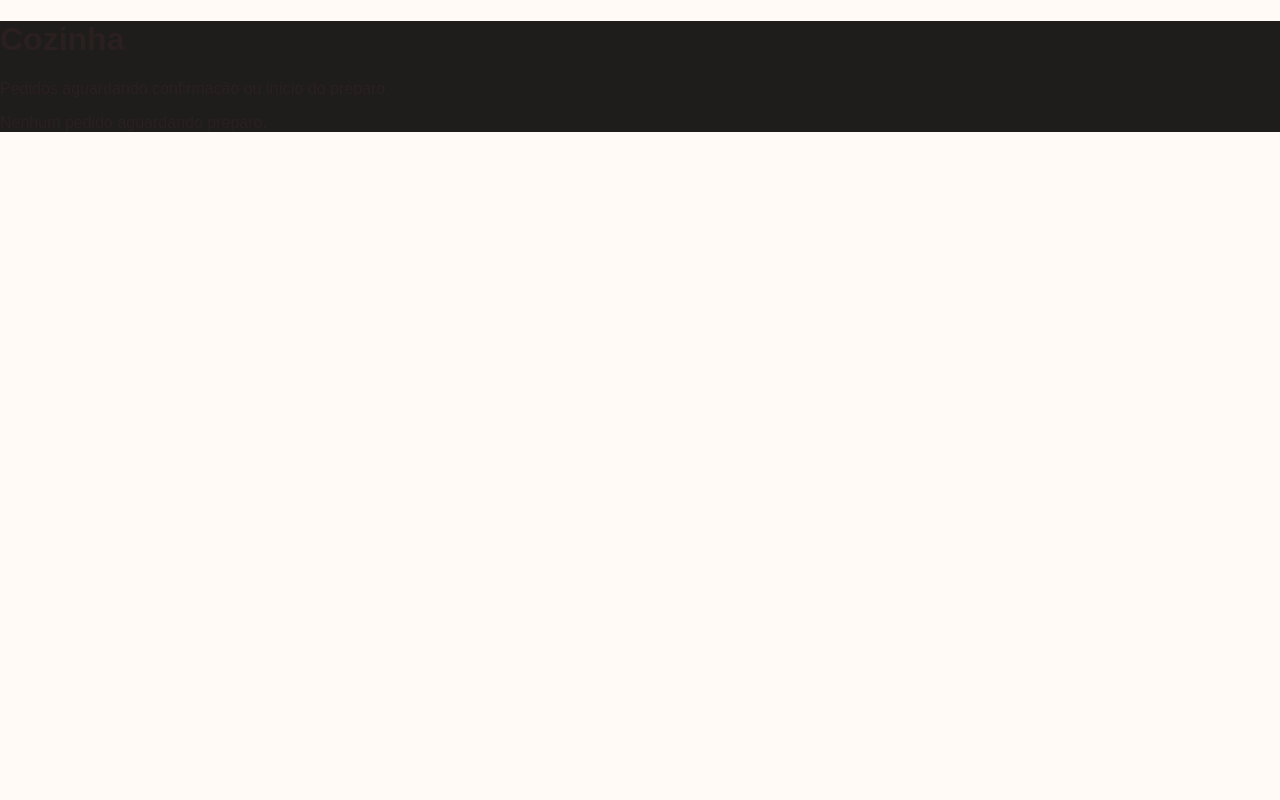
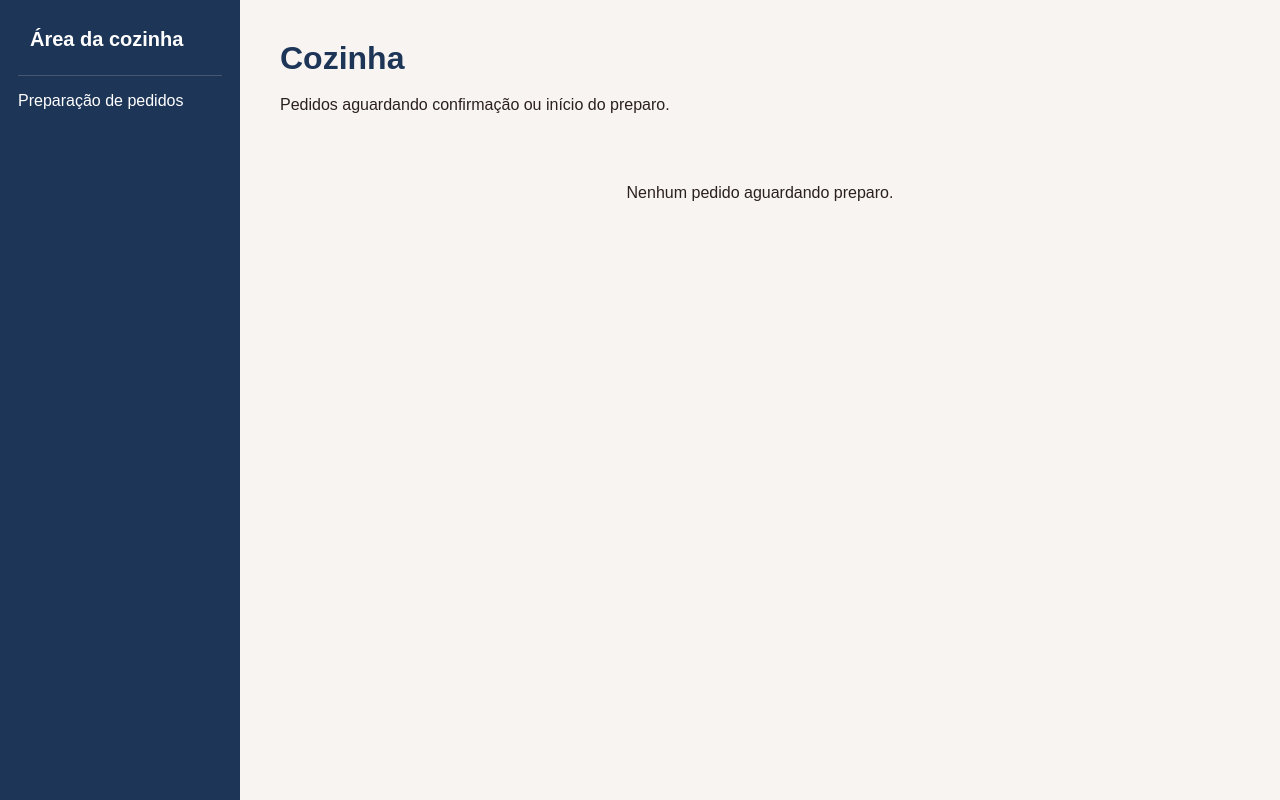
Before and after one commit to bernardo-gontijo/Pizzaria_React, a React (Vite) app: page /cozinheiro-teste in a window 1280 px wide. Built offline with nearby package versions, Linux system fonts and the light colour scheme.

Commit message:
style: ajusta visual da area do cozinheiro

```diff
--- a/src/features/cozinheiro/components/PedidoCozinhaCard.tsx
+++ b/src/features/cozinheiro/components/PedidoCozinhaCard.tsx
@@ -17,12 +17,12 @@ export function PedidoCozinhaCard({
         <h2>Pedido {pedido.id}</h2>
 
         <p>
-          Status: <strong>{pedido.status}</strong>
+          Status: <span>{pedido.status}</span>
         </p>
       </header>
 
       <p>
-        Cliente: <strong>{pedido.cliente.nome}</strong>
+        Cliente: <span>{pedido.cliente.nome}</span>
       </p>
 
       <h3>Itens</h3>
@@ -30,26 +30,30 @@ export function PedidoCozinhaCard({
       <ul>
         {pedido.itens.map((item) => (
           <li key={item.id}>
-            {item.quantity}x {item.pizzaName} - Tamanho {item.size}
+            {item.quantity}x {item.pizzaName} — Tamanho {item.size}
             {item.observations && <p>Observação: {item.observations}</p>}
           </li>
         ))}
       </ul>
 
-      {pedido.observacoes && (
-        <p>
-          <strong>Observações do pedido:</strong> {pedido.observacoes}
-        </p>
-      )}
+      {pedido.observacoes && <p>Observações do pedido: {pedido.observacoes}</p>}
 
       {pedido.status === "pendente" && (
-        <button type="button" onClick={() => onConfirmar(pedido.id)}>
+        <button
+          type="button"
+          className="bg-primaria"
+          onClick={() => onConfirmar(pedido.id)}
+        >
           Confirmar pedido
         </button>
       )}
 
       {pedido.status === "confirmado" && (
-        <button type="button" onClick={() => onIniciarPreparo(pedido.id)}>
+        <button
+          type="button"
+          className="bg-primaria"
+          onClick={() => onIniciarPreparo(pedido.id)}
+        >
           Iniciar preparo
         </button>
       )}
--- a/src/features/cozinheiro/pages/CozinheiroPage.tsx
+++ b/src/features/cozinheiro/pages/CozinheiroPage.tsx
@@ -1,5 +1,4 @@
 import { useEffect } from "react";
-
 import { PedidoCozinhaCard } from "../components/PedidoCozinhaCard";
 import { useCozinheiroPedidos } from "../hooks/useCozinheiroPedidos";
 
@@ -17,23 +16,35 @@ export function CozinheiroPage() {
     void carregarPedidos();
   }, [carregarPedidos]);
 
-  if (carregando) {
-    return <p>Carregando pedidos da cozinha...</p>;
-  }
+  return (
+    <div className="admin-layout">
+      <header className="admin-sidebar">
+        <div className="admin-sidebar__titulo">
+          <h2>Área da cozinha</h2>
+        </div>
 
-  if (erro) {
-    return <p role="alert">{erro}</p>;
-  }
+        <p>Preparação de pedidos</p>
+      </header>
 
-  return (
+      <div className="admin-layout__conteudo">
         <main>
           <h1>Cozinha</h1>
 
           <p>Pedidos aguardando confirmação ou início do preparo.</p>
 
-      {pedidos.length === 0 ? (
-        <p>Nenhum pedido aguardando preparo.</p>
-      ) : (
+          {carregando && <p>Carregando pedidos da cozinha...</p>}
+
+          {erro && (
+            <p className="feedback feedback--erro" role="alert">
+              {erro}
+            </p>
+          )}
+
+          {!carregando && !erro && pedidos.length === 0 && (
+            <p className="feedback">Nenhum pedido aguardando preparo.</p>
+          )}
+
+          {!carregando && !erro && pedidos.length > 0 && (
             <section>
               {pedidos.map((pedido) => (
                 <PedidoCozinhaCard
@@ -46,5 +57,7 @@ export function CozinheiroPage() {
             </section>
           )}
         </main>
+      </div>
+    </div>
   );
 }
```
Also changed, not shown: 1 other file (tests, documents, lock files or other folders). Lines whose indentation alone changed are shown as unchanged.
